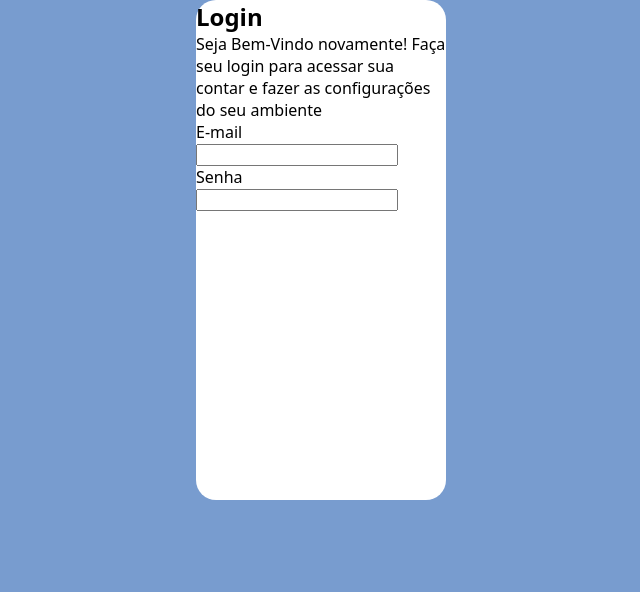
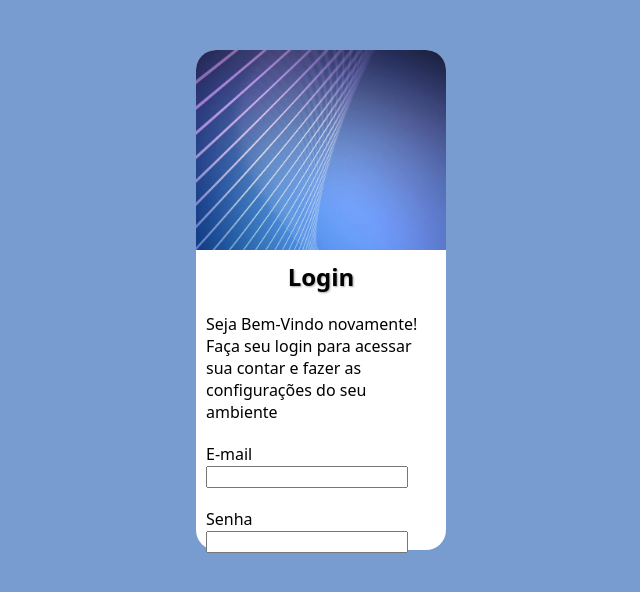
Before and after one commit to IvanFuziyama/html-css, a plain HTML site: page modulo4/projeto-tela-login/index.html in a window 1280 px wide. Shown: the whole page, without its empty margins (319-959 px from the left). Drawn offline with Linux system fonts and the light colour scheme.

Commit message:
aula02 tela login

```diff
--- a/modulo4/projeto-tela-login/estilos/style-index.css
+++ b/modulo4/projeto-tela-login/estilos/style-index.css
@@ -17,12 +17,25 @@ body{
     background-color: var(--cor1);
 
 }
-
 section#login{
     background-color: var(--cor0);
     width: 250px;
     height: 500px;
     border-radius: 20px;
+    margin-top: 50px;
+}
+section h1{
+    text-align: center;
+    text-shadow: 1px 1px 2px rgba(0, 0, 0, 0.349);
+}
+section h1, p{
+    padding: 10px;
+}
+#imagem{
+    background: #789CCF url(../imgs/metal1.jpg);
+    height: 200px;
+    background-size: cover;
+    border-radius: 20px 20px 0 0;
 }
 .container{
     display: flex;
```
Also changed, not shown: modulo4/projeto-tela-login/index.html (+1 -3 lines).
